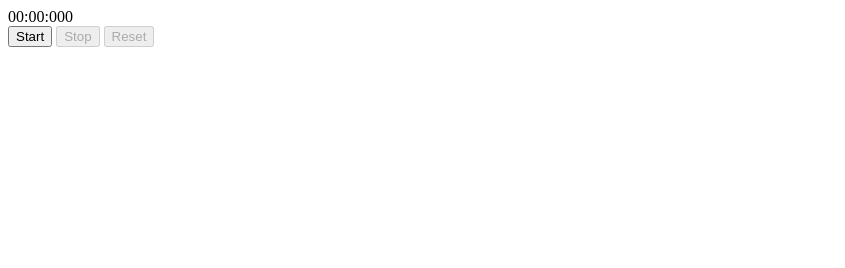
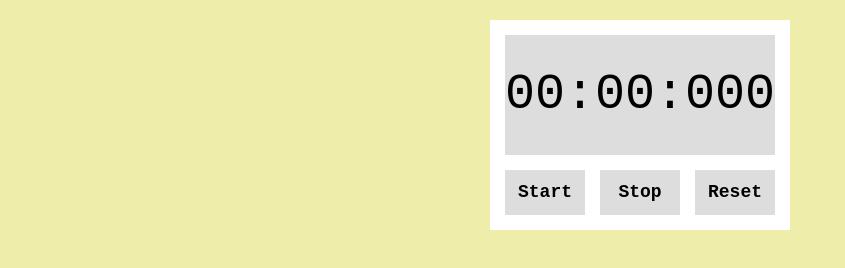
Before and after one commit to namotoy/MyStopWatch2, a plain HTML site: page index.html in a window 1280 px wide. Shown: the whole page, without its empty margins (0-845 px from the left). Drawn offline with Linux system fonts and the light colour scheme.

Commit message:
スタイル調整

```diff
--- a/css/styles.css
+++ b/css/styles.css
@@ -0,0 +1,36 @@
+body{
+  font-family: 'Courier New', monospace;
+  font-size: 18px;
+  background: #eea;
+}
+
+.container{
+  margin: 20px auto;
+  width: 270px;
+  background:#fff;
+  padding:15px;
+  text-align: center;
+}
+
+#timer {
+  background: #ddd;
+  height: 120px;
+  line-height: 120px;
+  font-size: 50px;
+  margin-bottom: 15px;
+}
+
+.btn{
+  width: 80px;
+  height: 45px;
+  line-height:45px;
+  background:#ddd;
+  font-weight: bold;
+  cursor: pointer;
+  user-select: none;
+}
+
+.controls{
+  display:flex;
+  justify-content: space-between;
+}
--- a/index.html
+++ b/index.html
@@ -6,10 +6,14 @@
   <link rel="stylesheet" href="css/styles.css">
 </head>
 <body>
-<div id = "timer">00:00:000</div>
-<button id = "start">Start</button>
-<button id = "stop">Stop</button>
-<button id = "reset">Reset</button>
+  <div class ="container">
+    <div id = "timer">00:00:000</div>
+    <div class = "controls">
+      <div class="btn" id= "start">Start</div>
+      <div class="btn" id= "stop">Stop</div>
+      <div class="btn" id= "reset">Reset</div>
+    </div>
+  </div>
   <script src="js/main.js"></script>
 </body>
 </html>
```
